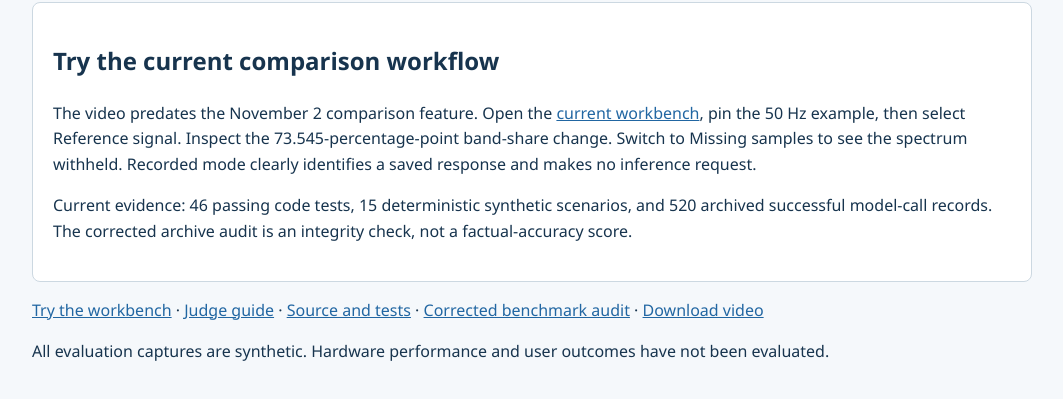
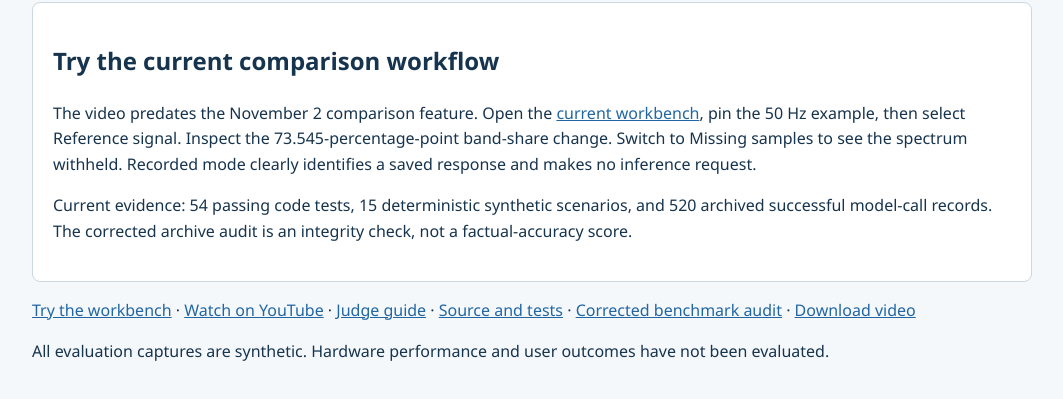
Before and after one commit to vanovri/signalproof, a website: page docs/demo.html in a window 1280 px wide. Shown: the part 2301-2700 px from the top of the page, without its empty margins (108-1171 px from the left). Drawn offline with Linux system fonts and the light colour scheme.

Commit message:
docs: add YouTube 3-min walkthrough link and sync 54-test count in demo.html

```diff
--- a/docs/demo.html
+++ b/docs/demo.html
@@ -1,5 +1,5 @@
 <!doctype html><html lang="en"><head><meta charset="utf-8"><meta name="viewport" content="width=device-width,initial-scale=1"><title>SignalProof prototype walkthrough</title><style>body{margin:40px auto;max-width:1000px;padding:0 20px;background:#f5f8fb;color:#17344e;font-family:Segoe UI,Arial,sans-serif;line-height:1.6}video{width:100%;background:#17344e;border-radius:8px}h1{line-height:1.2}a{color:#2166a2}.update{padding:20px;border:1px solid #ccd8e1;border-radius:8px;background:#fff}</style></head><body>
 <h1>SignalProof prototype walkthrough</h1><p>A three-minute narrated walkthrough made from application screenshots. Synthetic low-voltage captures demonstrate measurements, withheld spectra, and a saved Meta Muse Spark Open response.</p>
 <video controls preload="metadata" poster="preview.jpg"><source src="demo.mp4" type="video/mp4"><track default kind="captions" src="demo.vtt" srclang="en" label="English">Your browser does not support this video.</video>
-<section class="update"><h2>Try the current comparison workflow</h2><p>The video predates the November 2 comparison feature. Open the <a href="../">current workbench</a>, pin the 50 Hz example, then select Reference signal. Inspect the 73.545-percentage-point band-share change. Switch to Missing samples to see the spectrum withheld. Recorded mode clearly identifies a saved response and makes no inference request.</p><p>Current evidence: 46 passing code tests, 15 deterministic synthetic scenarios, and 520 archived successful model-call records. The corrected archive audit is an integrity check, not a factual-accuracy score.</p></section>
-<p><a href="../">Try the workbench</a> · <a href="https://github.com/vanovri/signalproof/blob/main/docs/JUDGE_GUIDE.md">Judge guide</a> · <a href="https://github.com/vanovri/signalproof">Source and tests</a> · <a href="provider_telemetry_analysis.md">Corrected benchmark audit</a> · <a href="demo.mp4">Download video</a></p><p>All evaluation captures are synthetic. Hardware performance and user outcomes have not been evaluated.</p></body></html>
+<section class="update"><h2>Try the current comparison workflow</h2><p>The video predates the November 2 comparison feature. Open the <a href="../">current workbench</a>, pin the 50 Hz example, then select Reference signal. Inspect the 73.545-percentage-point band-share change. Switch to Missing samples to see the spectrum withheld. Recorded mode clearly identifies a saved response and makes no inference request.</p><p>Current evidence: 54 passing code tests, 15 deterministic synthetic scenarios, and 520 archived successful model-call records. The corrected archive audit is an integrity check, not a factual-accuracy score.</p></section>
+<p><a href="../">Try the workbench</a> · <a href="https://www.youtube.com/watch?v=Zn9r72hdEFs">Watch on YouTube</a> · <a href="https://github.com/vanovri/signalproof/blob/main/docs/JUDGE_GUIDE.md">Judge guide</a> · <a href="https://github.com/vanovri/signalproof">Source and tests</a> · <a href="provider_telemetry_analysis.md">Corrected benchmark audit</a> · <a href="demo.mp4">Download video</a></p><p>All evaluation captures are synthetic. Hardware performance and user outcomes have not been evaluated.</p></body></html>
```
Also changed, not shown: README.md.
